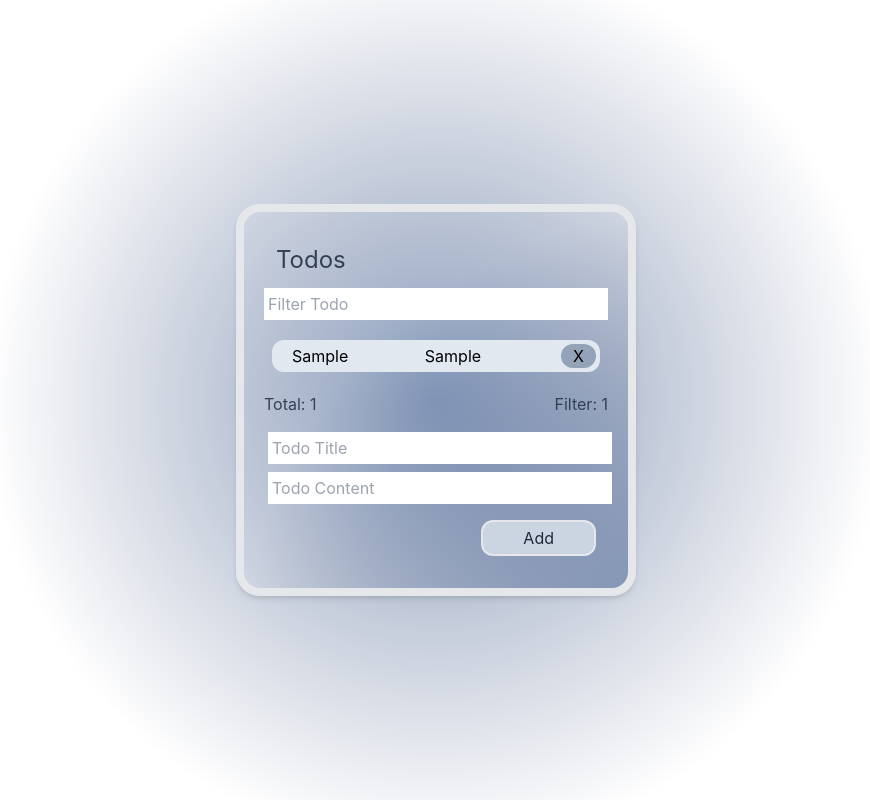
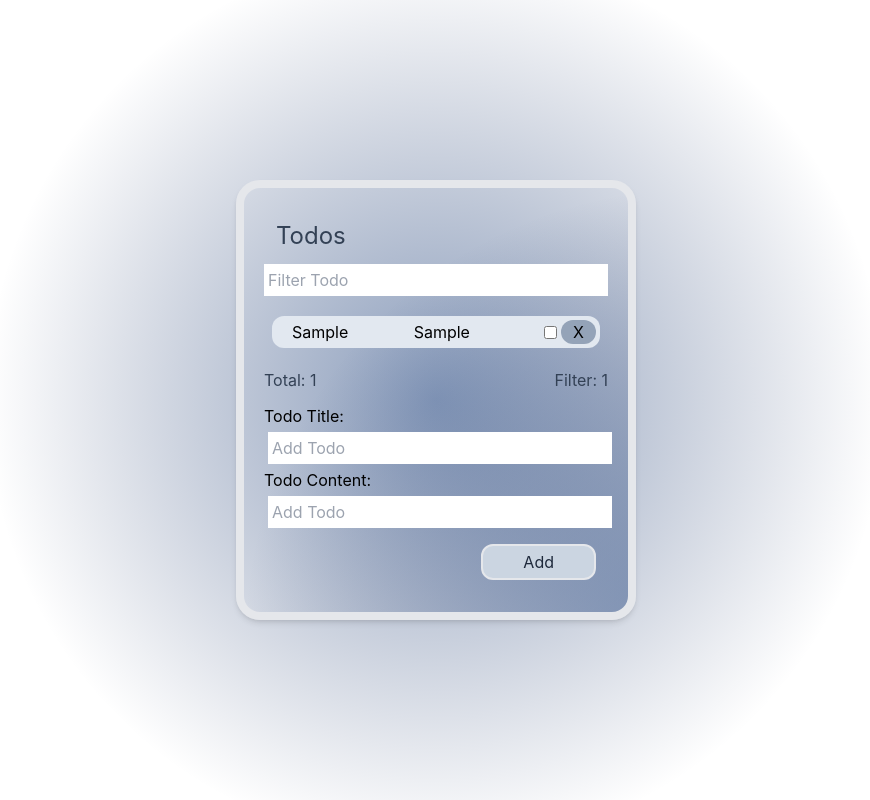
Before and after one commit to Hololopoto/contacts-app, a React (Create React App) app: page / in a window 1280 px wide. Both pictures are taken after typing "Sample", "Sample" into the empty fields and a click on the button "Add". Shown: the whole page, without its empty margins (204-1074 px from the left). Built offline with nearby package versions, Linux system fonts and the light colour scheme.

Commit message:
Update placeholder text and add checkbox functionality in Contact form and list components

```diff
--- a/src/components/Contact/Form/form.js
+++ b/src/components/Contact/Form/form.js
@@ -14,30 +14,32 @@ function Form({ addContact, contacts }) {
   };
 
   const onSubmit = (e) => {
-    e.preventDefault();
     if (form.fullname === "" || form.phone_number === "") {
       return false;
     }
 
     addContact([...contacts, { id: uuidv4(), ...form }]);
+    e.preventDefault();
   };
 
   return (
     <form className="" onSubmit={onSubmit}>
       <div>
+        <label htmlFor="Todo Title">Todo Title:</label>
         <input
           name="fullname"
           className="w-full p-1 m-1 box-border box"
-          placeholder="Todo Title"
+          placeholder="Add Todo"
           value={form.fullname}
           onChange={onChangeInput}
         />
       </div>
       <div>
+        <label htmlFor="Todo Content">Todo Content:</label>
         <input
           name="phone_number"
           className="w-full p-1 m-1 box-border box"
-          placeholder="Todo Content"
+          placeholder="Add Todo"
           value={form.phone_number}
           onChange={onChangeInput}
         />
--- a/src/components/Contact/List/list.js
+++ b/src/components/Contact/List/list.js
@@ -2,6 +2,7 @@ import { useEffect, useState } from "react";
 
 function List({ contacts, addContact }) {
   const [filterText, setFilterText] = useState("");
+
   const filtered = contacts.filter((item) => {
     return Object.keys(item).some((key) =>
       item[key]
@@ -10,13 +11,20 @@ function List({ contacts, addContact }) {
         .includes(filterText.toLocaleLowerCase())
     );
   });
-  // console.log(filtered);
+
+  useEffect(() => {
+    if (contacts.length > 0) {
+      localStorage.setItem("contacts", JSON.stringify(contacts));
+    }
+  }, [contacts]);
+
   useEffect(() => {
     const storedContacts = localStorage.getItem("contacts");
     if (storedContacts) {
       addContact(JSON.parse(storedContacts));
     }
   }, []);
+
   const deleteContact = (id) => {
     const updatedContacts = [...contacts];
     const itemIndex = updatedContacts.findIndex((contact) => contact.id === id);
@@ -26,8 +34,20 @@ function List({ contacts, addContact }) {
       addContact(updatedContacts);
     }
   };
+  const toggleComplete = (id) => {
+    const checkedContacts = contacts.map((contact) => {
+      if (contact.id === id) {
+        return {
+          ...contact,
+          completed: !contact.completed,
+        };
+      }
+      return contact;
+    });
+    localStorage.setItem("contacts", JSON.stringify(checkedContacts));
+    addContact(checkedContacts);
+  };
 
-  useEffect(() => {}, [contacts]);
   return (
     <div>
       <input
@@ -36,17 +56,26 @@ function List({ contacts, addContact }) {
         value={filterText}
         onChange={(e) => setFilterText(e.target.value)}
       />
-
       <div className="list my-5 px-2 ">
         {filtered.map((contact, i) => (
           <div
             key={i}
-            className=" bg-slate-200 p-1 mb-1 flex rounded-xl items-center  justify-between">
+            className={`bg-slate-200 p-1 mb-1  flex rounded-xl items-center justify-between ${
+              contact.completed ? "line-through text-gray-400" : ""
+            }`}>
             <span className="name ml-4 w-1/2">{contact.fullname}</span>
             <span className="phone pr-5 w-1/2">{contact.phone_number}</span>
+            <input
+              type="checkbox"
+              className="m-1"
+              name=""
+              id=""
+              checked={contact.completed}
+              onChange={() => toggleComplete(contact.id)}
+            />
             <button
               onClick={() => deleteContact(contact.id)}
-              className="px-3 rounded-full hover:bg-slate-300 bg-slate-400">
+              className="px-3 !text-black rounded-full hover:bg-slate-300 bg-slate-400">
               X
             </button>
           </div>
--- a/src/components/Contact/index.js
+++ b/src/components/Contact/index.js
@@ -4,20 +4,14 @@ import Form from "./Form/form";
 
 function Contacts() {
   const [contacts, setContacts] = useState([]);
-  useEffect(() => {
-    if (contacts.length > 0) {
-      localStorage.setItem("contacts", JSON.stringify(contacts));
-    }
 
-    console.log(contacts);
-  }, [contacts]);
   return (
     <div
       id="container"
       className="w-[400px] border-8 shadow-md p-5 rounded-3xl bg-glowy">
       <h2 className="text-slate-700 m-3 text-2xl">Todos</h2>
       <List contacts={contacts} addContact={setContacts} />
-      <Form addContact={setContacts} contacts={contacts} />
+      <Form contacts={contacts} addContact={setContacts} />
     </div>
   );
 }
```
